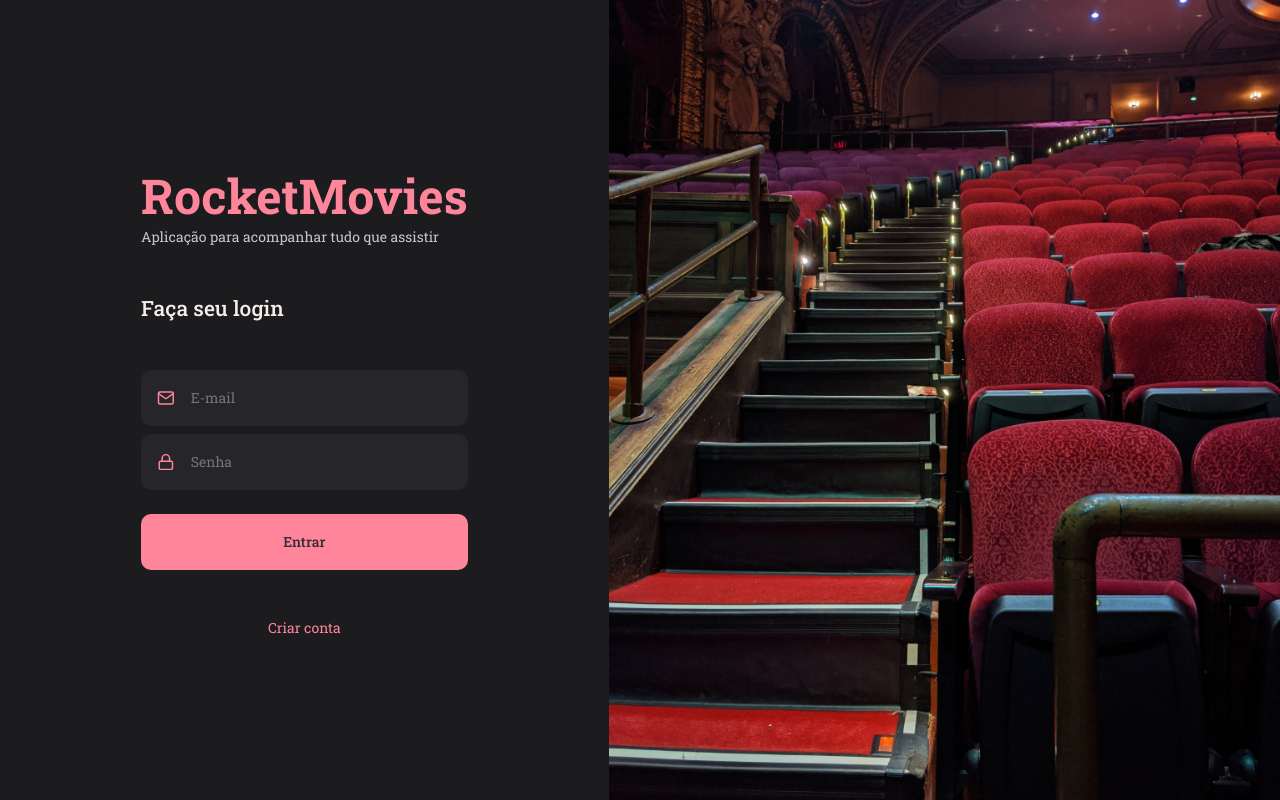
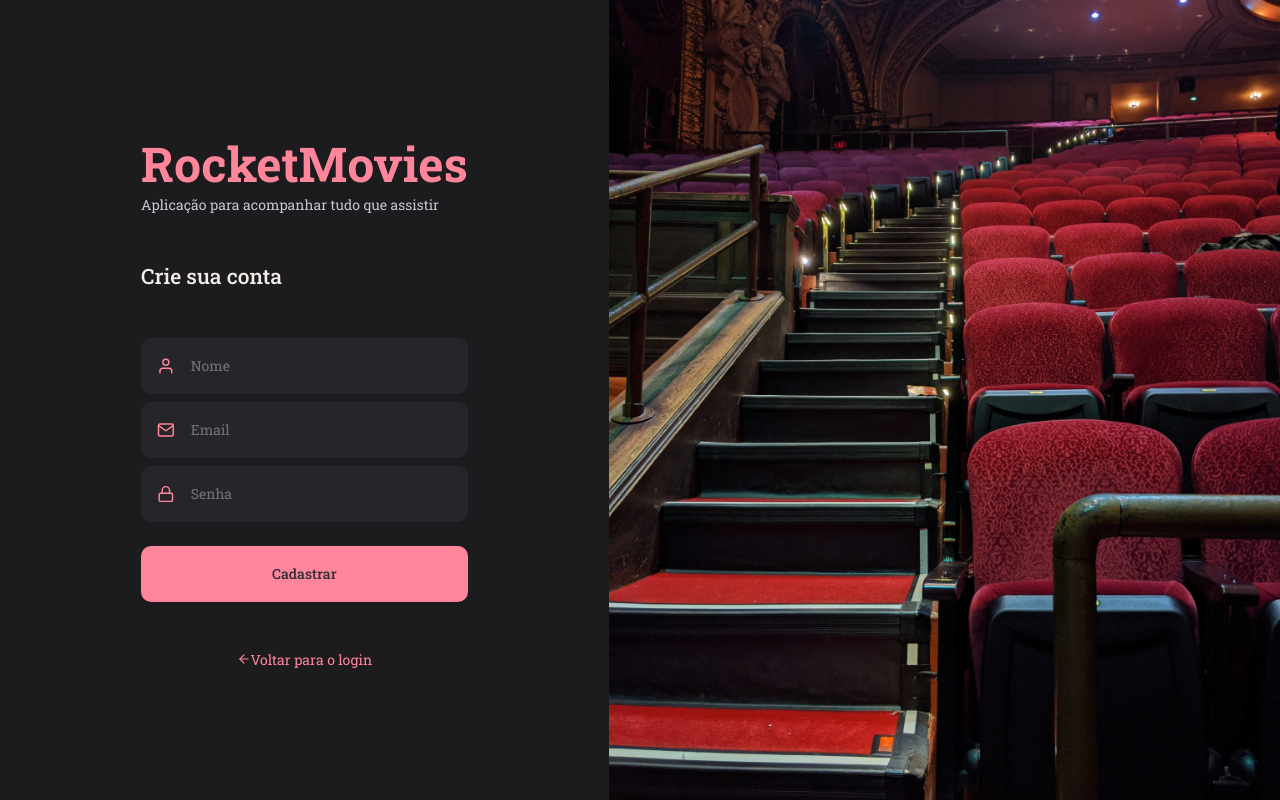
Before and after one commit to igor1203/rocket-movies-frontend, a React (Vite) app: page / in a window 1280 px wide. Built offline with nearby package versions, Linux system fonts and the light colour scheme.

Commit message:
finish SignUp

```diff
--- a/src/main.jsx
+++ b/src/main.jsx
@@ -10,12 +10,13 @@ import { Home } from './pages/Home'
 import { New } from './pages/New'
 import { Profile } from './pages/Profile'
 import { SignIn } from './pages/SignIn'
+import { SignUp } from './pages/SIgnUp'
 
 ReactDOM.createRoot(document.getElementById('root')).render(
   <React.StrictMode>
     <ThemeProvider theme={theme}>
       <GlobalStyles />
-      <SignIn />
+      <SignUp />
     </ThemeProvider>
   </React.StrictMode>,
 )
--- /dev/null
+++ b/src/pages/SIgnUp/index.jsx
@@ -0,0 +1,45 @@
+import { Container, Background } from './styles'
+import { Input } from '../../components/Input'
+import { FiMail, FiLock, FiUser, FiArrowLeft } from 'react-icons/fi'
+import { Button } from '../../components/Button'
+
+export function SignUp() {
+  return(
+    <Container>
+      <form>
+        <h1>RocketMovies</h1>
+
+        <p>Aplicação para acompanhar tudo que assistir</p>
+
+        <h2>Crie sua conta</h2>
+
+        <Input
+          placeholder="Nome"
+          type="name"
+          icon={FiUser}
+        />
+
+        <Input
+          placeholder="Email"
+          type="e-mail"
+          icon={FiMail}
+        />
+
+        <Input
+          placeholder="Senha"
+          type="password"
+          icon={FiLock}
+        />
+
+        <Button title="Cadastrar" />
+
+        <a href="#">
+          <FiArrowLeft />
+          Voltar para o login
+        </a>
+      </form>
+
+      <Background />
+    </Container>
+  )
+}
--- /dev/null
+++ b/src/pages/SIgnUp/styles.js
@@ -0,0 +1,61 @@
+import styled from "styled-components";
+import backgroundImg from '../../assets/SignIn.png'
+
+export const Container = styled.div`
+  height: 100vh;
+
+  display: flex;
+  align-items: stretch;
+
+  form {
+    padding: 0 141px;
+
+    display: flex;
+    flex-direction: column;
+    justify-content: center;
+    align-items: center;
+
+    text-align: center;
+
+    input {
+      color: white;
+    }
+
+    > h1 {
+      font-weight: 700;
+      font-size: 48px;
+    }
+
+    p {
+      font-weight: 400;
+      color: ${({ theme }) => theme.COLORS.WHITE_300};
+      margin-bottom: 48px;
+      font-size: 14px;
+      align-self: start;
+    }
+
+    h2 {
+      color: ${({ theme }) => theme.COLORS.WHITE_200};
+      font-weight: 500;
+      align-self: flex-start;
+      margin-bottom: 48px;
+    }
+
+    button {
+      margin-bottom: 48px;
+    }
+
+    a {
+      color: ${({ theme }) => theme.COLORS.PINK};
+      display: flex;
+      align-items: center;
+      justify-content: center;
+    }
+  }
+`;
+
+export const Background = styled.div`
+  flex: 1;
+  background: url(${backgroundImg}) no-repeat center center;
+  background-size: cover;
+`;
```
